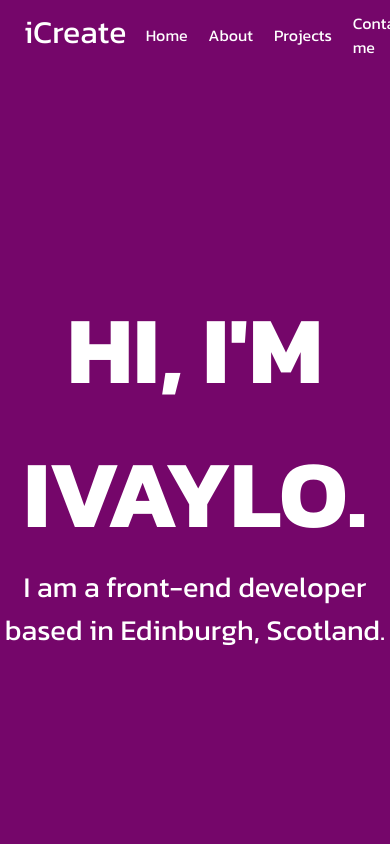
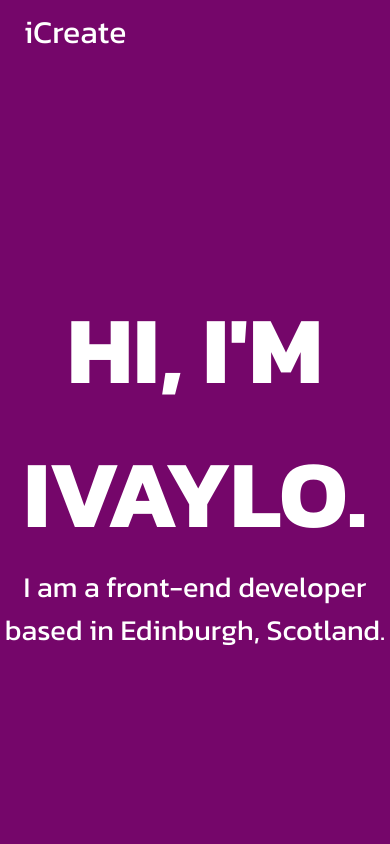
Before and after one commit to iCreate1123/PortfolioProjectCodecademy, a plain HTML site: page index.html in a window 390 px wide. Shown: the top 844 px of the page. Drawn offline with Linux system fonts and the light colour scheme.

Commit message:
minor adjs

```diff
--- a/style.css
+++ b/style.css
@@ -31,14 +31,14 @@ nav {
 nav h2 {
   margin-left: 1rem;
   padding: 0.5rem;
-  font-size: 3.3rem;
+  font-size: 2.8rem;
   font-weight: normal;
 }
 
 nav ul {
   display: flex;
   align-items: center;
-  gap: 10rem;
+  gap: 8rem;
   padding: 0.7rem;
   margin-right: 1rem;
 }
@@ -211,6 +211,9 @@ i {
   #projects-description p {
     font-size: 4rem;
   }
+  nav ul li {
+    font-size: 2rem;
+  }
   i {
     margin-right: 3.7rem;
   }
@@ -222,10 +225,10 @@ i {
   }
 
   nav ul li {
-    font-size: 2rem;
+    font-size: 1.8rem;
   }
   nav ul {
-    gap: 8.5rem;
+    gap: 3rem;
   }
   h1 {
     font-size: 8rem;
@@ -246,13 +249,14 @@ i {
 
 @media screen and (max-width: 768px) {
   nav h2 {
-    font-size: 2.4rem;
+    font-size: 2.7rem;
   }
+
   nav ul li {
-    font-size: 1.3rem;
+    font-size: 1.6rem;
   }
   nav ul {
-    gap: 7rem;
+    gap: 2rem;
   }
   h1 {
     font-size: 6rem;
@@ -287,11 +291,7 @@ i {
     font-size: 2rem;
   }
 
-  nav ul li {
-    font-size: 1rem;
-  }
-
   nav ul {
-    gap: 1.3rem;
+    display: none;
   }
 }
```
